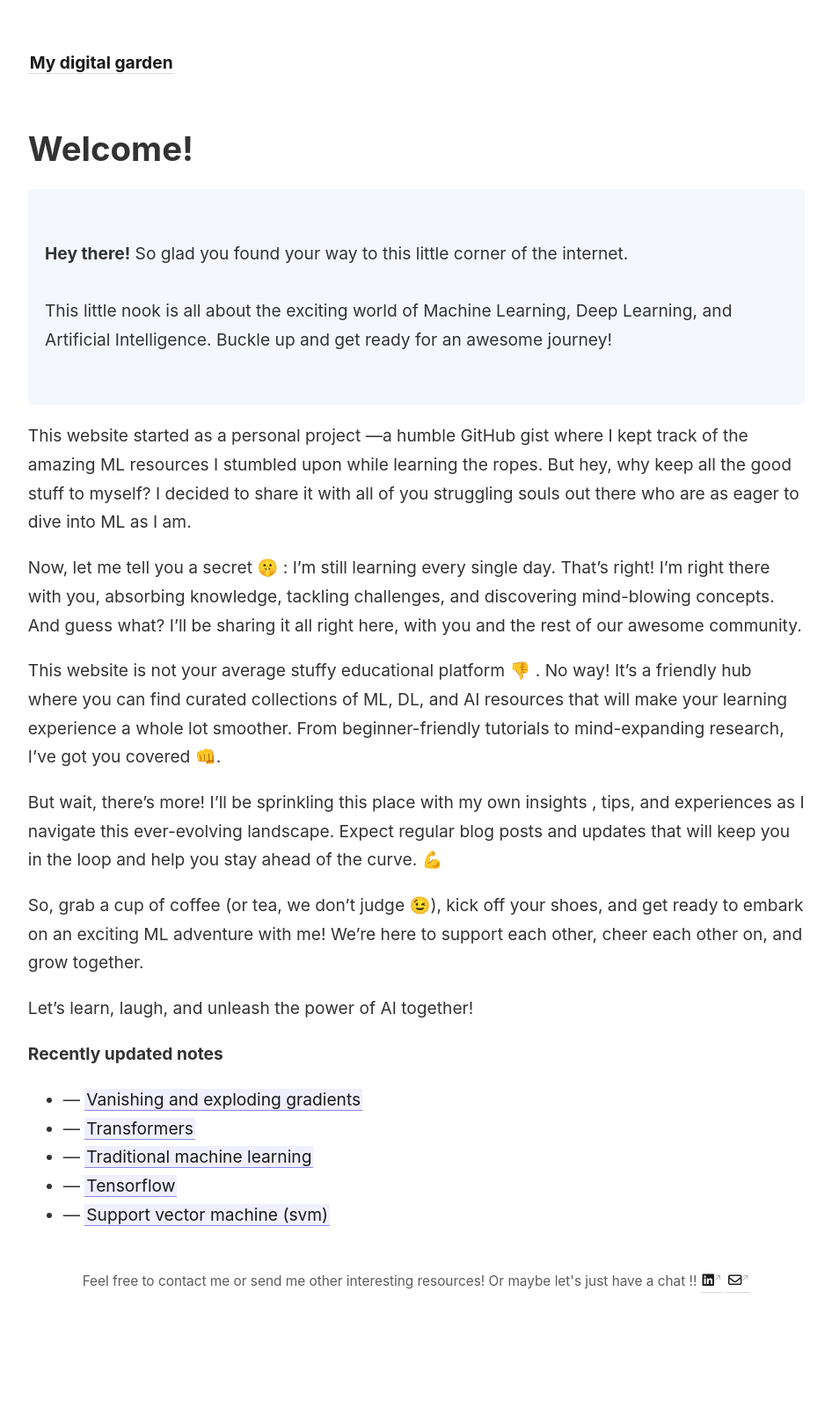
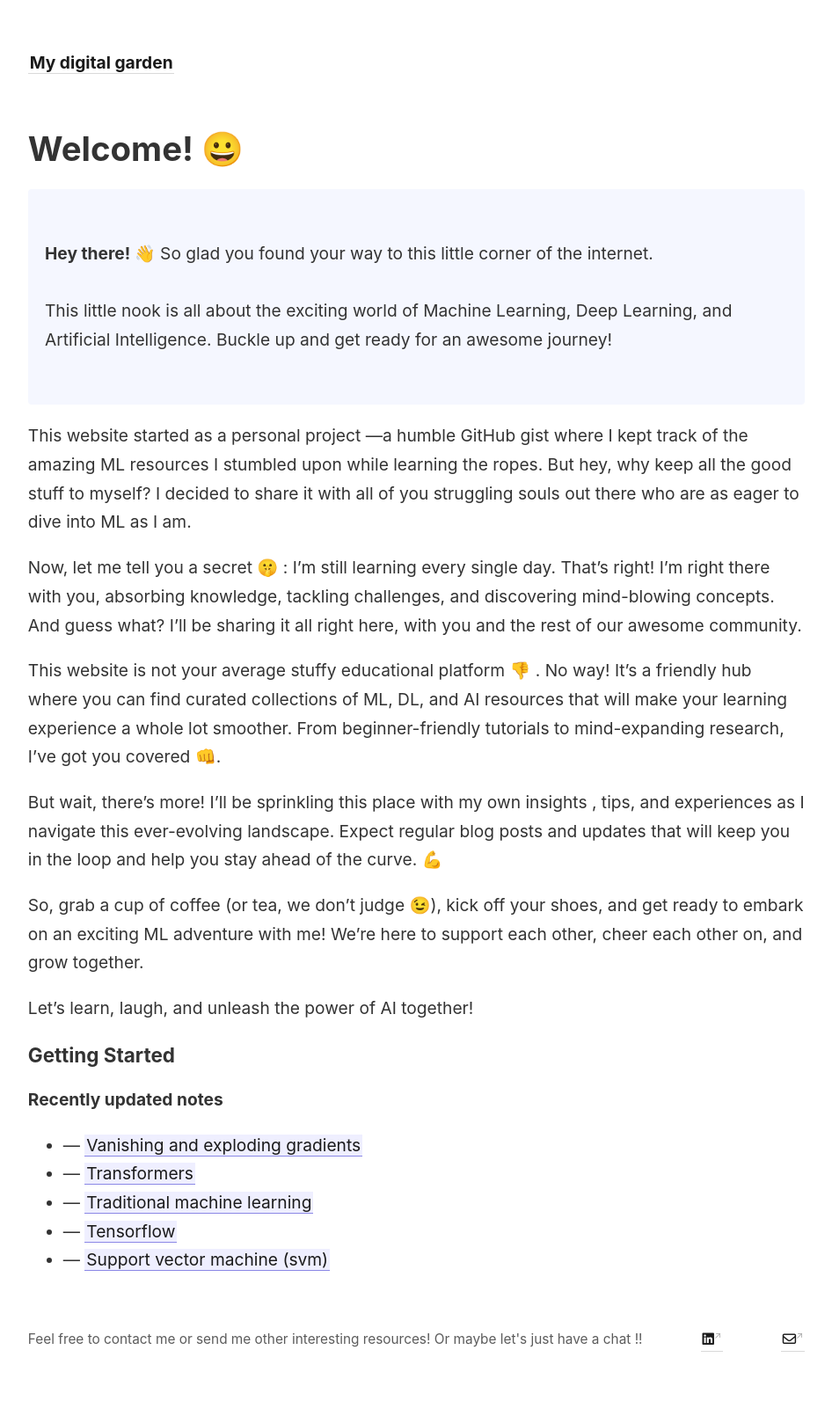
Before and after one commit to proy9714/priyadarshi-digital-garden, a Jekyll site: the page built from _pages/index.md, in a window 1280 px wide. Shown: the whole page at 88% size, without its empty margins (45-991 px from the left). Built offline with Jekyll 4.4.1, drawn with Linux system fonts in a browser that asks for light colours; before the commit the page ends 1537 px from its top, so only the background shows below that.

Commit message:
vault backup: 2023-06-02 19:33:35

```diff
--- a/_includes/footer.html
+++ b/_includes/footer.html
@@ -1,6 +1,6 @@
 <div class="footer-container">
     <div class="social-links">
-        Feel free to contact me or send me other interesting resources! Or maybe let's just have a chat !!
+        <p>Feel free to contact me or send me other interesting resources! Or maybe let's just have a chat !!</p>
         <a href="https://www.linkedin.com/in/priyadarshi-roy-047474148/" target="_blank" rel="noopener noreferrer"><i class="fab fa-linkedin"></i></a>
         <a href="mailto:proy9714@gmail.com"><i class="far fa-envelope"></i></a>
     </div>
--- a/_pages/index.md
+++ b/_pages/index.md
@@ -5,10 +5,10 @@ id: home
 permalink: /
 ---
 
-# Welcome!
+# Welcome! 😀
 
 <p style="padding: 3em 1em; background: #f5f7ff; border-radius: 4px;">
-  <strong>Hey there!</strong> So glad you found your way to this little corner of the internet. <br><br>
+  <strong>Hey there! 👋</strong> So glad you found your way to this little corner of the internet. <br><br>
   This little nook is all about the exciting world of Machine Learning, Deep Learning, and Artificial Intelligence. Buckle up and get ready for an awesome journey!
 </p>
 
@@ -23,6 +23,10 @@ But wait, there's more! I'll be sprinkling this place with my own insights , tip
 So, grab a cup of coffee (or tea, we don't judge 😉), kick off your shoes, and get ready to embark on an exciting ML adventure with me! We're here to support each other, cheer each other on, and grow together.
 
 Let's learn, laugh, and unleash the power of AI together!
+
+### Getting Started
+
+
 
 <strong>Recently updated notes</strong>
 
--- a/_sass/_style.scss
+++ b/_sass/_style.scss
@@ -148,7 +148,7 @@ code {
 .footer-container {
   .social-links {
     display: flex;
-    justify-content: center;
+    justify-content: space-between;
     align-items: center;
     gap: 0.3em;
   }
```
